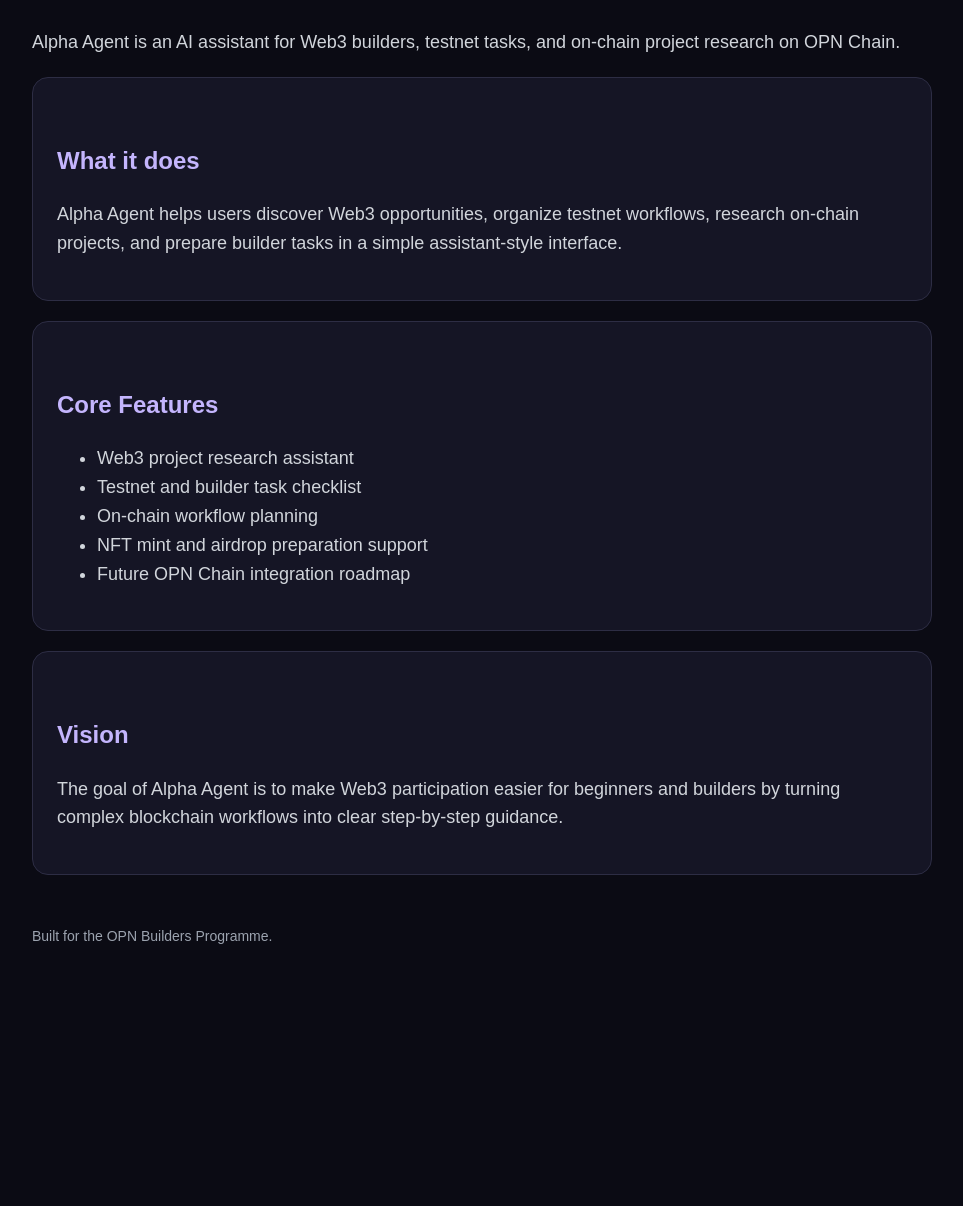
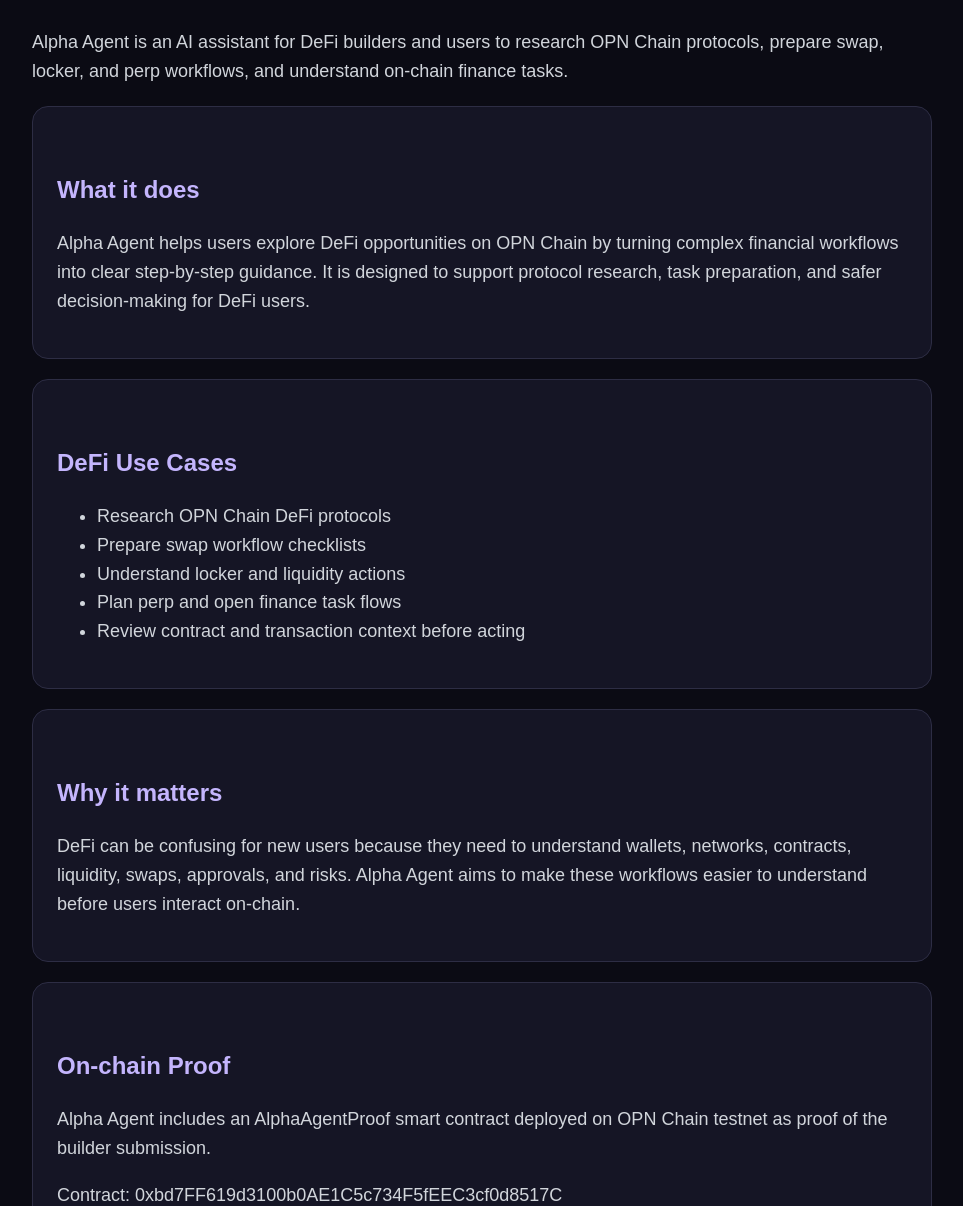
Before and after one commit to suripm33/alpha-aget-IOPN, a plain HTML site: page index.html in a window 1280 px wide. Shown: the part 194-1400 px from the top of the page, without its empty margins (158-1121 px from the left). Before the commit the page ends 1216 px from the top, so only its background shows below. Drawn offline with Linux system fonts and the light colour scheme.

Commit message:
Update index.html

```diff
--- a/index.html
+++ b/index.html
@@ -3,7 +3,7 @@
 <head>
   <meta charset="UTF-8" />
   <meta name="viewport" content="width=device-width, initial-scale=1.0" />
-  <title>Alpha Agent IOPN</title>
+  <title>Alpha Agent DeFi Assistant</title>
   <style>
     body {
       margin: 0;
@@ -57,46 +57,70 @@
 </head>
 <body>
   <main class="container">
-    <div class="badge">OPN Chain Builder Project</div>
+    <div class="badge">Season 1: DeFi & Open Finance on OPN Chain</div>
 
     <h1>Alpha Agent</h1>
 
     <p>
-      Alpha Agent is an AI assistant for Web3 builders, testnet tasks,
-      and on-chain project research on OPN Chain.
+      Alpha Agent is an AI assistant for DeFi builders and users to research
+      OPN Chain protocols, prepare swap, locker, and perp workflows, and
+      understand on-chain finance tasks.
     </p>
 
     <div class="card">
       <h2>What it does</h2>
       <p>
-        Alpha Agent helps users discover Web3 opportunities, organize testnet
-        workflows, research on-chain projects, and prepare builder tasks in a
-        simple assistant-style interface.
+        Alpha Agent helps users explore DeFi opportunities on OPN Chain by
+        turning complex financial workflows into clear step-by-step guidance.
+        It is designed to support protocol research, task preparation, and
+        safer decision-making for DeFi users.
       </p>
     </div>
 
     <div class="card">
-      <h2>Core Features</h2>
+      <h2>DeFi Use Cases</h2>
       <ul>
-        <li>Web3 project research assistant</li>
-        <li>Testnet and builder task checklist</li>
-        <li>On-chain workflow planning</li>
-        <li>NFT mint and airdrop preparation support</li>
-        <li>Future OPN Chain integration roadmap</li>
+        <li>Research OPN Chain DeFi protocols</li>
+        <li>Prepare swap workflow checklists</li>
+        <li>Understand locker and liquidity actions</li>
+        <li>Plan perp and open finance task flows</li>
+        <li>Review contract and transaction context before acting</li>
       </ul>
     </div>
 
     <div class="card">
-      <h2>Vision</h2>
+      <h2>Why it matters</h2>
       <p>
-        The goal of Alpha Agent is to make Web3 participation easier for
-        beginners and builders by turning complex blockchain workflows into
-        clear step-by-step guidance.
+        DeFi can be confusing for new users because they need to understand
+        wallets, networks, contracts, liquidity, swaps, approvals, and risks.
+        Alpha Agent aims to make these workflows easier to understand before
+        users interact on-chain.
       </p>
     </div>
 
+    <div class="card">
+      <h2>On-chain Proof</h2>
+      <p>
+        Alpha Agent includes an AlphaAgentProof smart contract deployed on OPN
+        Chain testnet as proof of the builder submission.
+      </p>
+      <p>
+        Contract: 0xbd7FF619d3100b0AE1C5c734F5fEEC3cf0d8517C
+      </p>
+    </div>
+
+    <div class="card">
+      <h2>Roadmap</h2>
+      <ul>
+        <li>Improve DeFi research templates for OPN Chain</li>
+        <li>Add swap, locker, and perp workflow guides</li>
+        <li>Add task progress and reminder support</li>
+        <li>Build a simple assistant interface for DeFi users</li>
+      </ul>
+    </div>
+
     <p class="footer">
-      Built for the OPN Builders Programme.
+      Built for OPN Builders Programme — Season 1: DeFi & Open Finance.
     </p>
   </main>
 </body>
```
